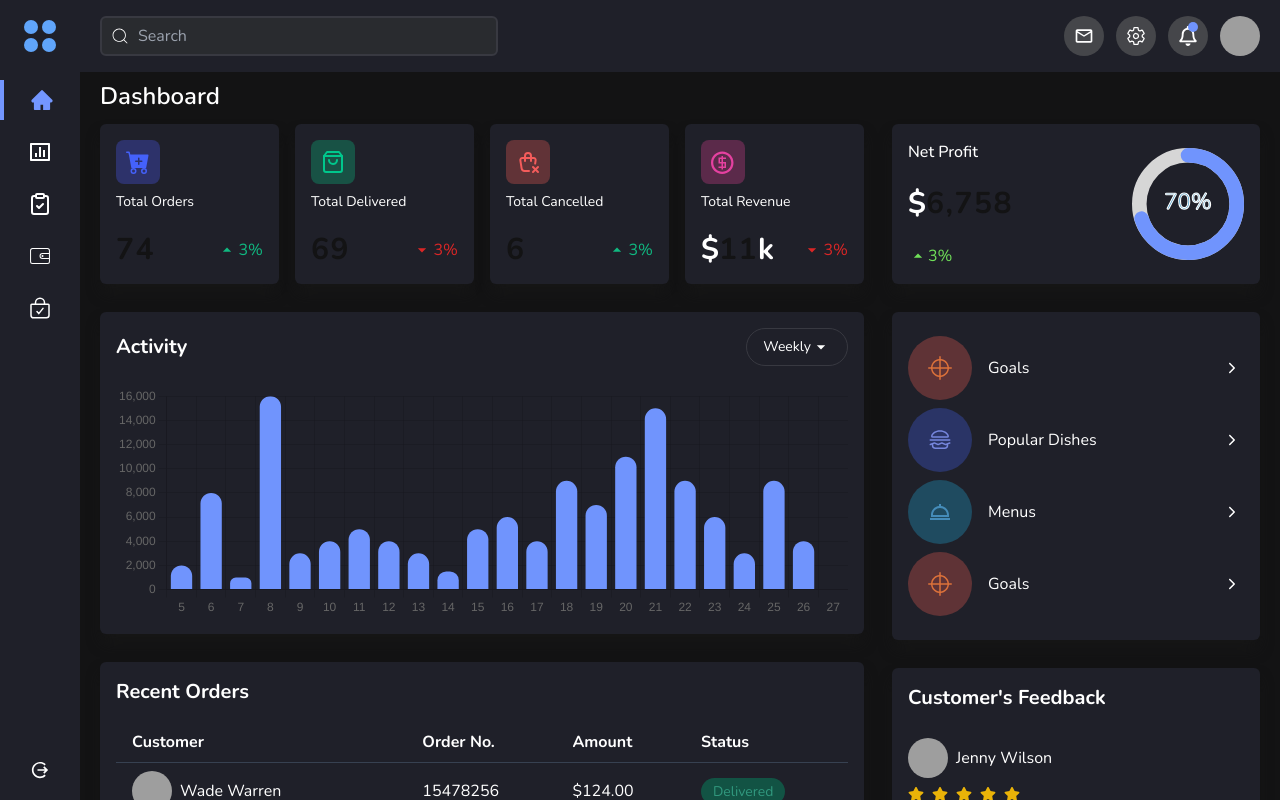
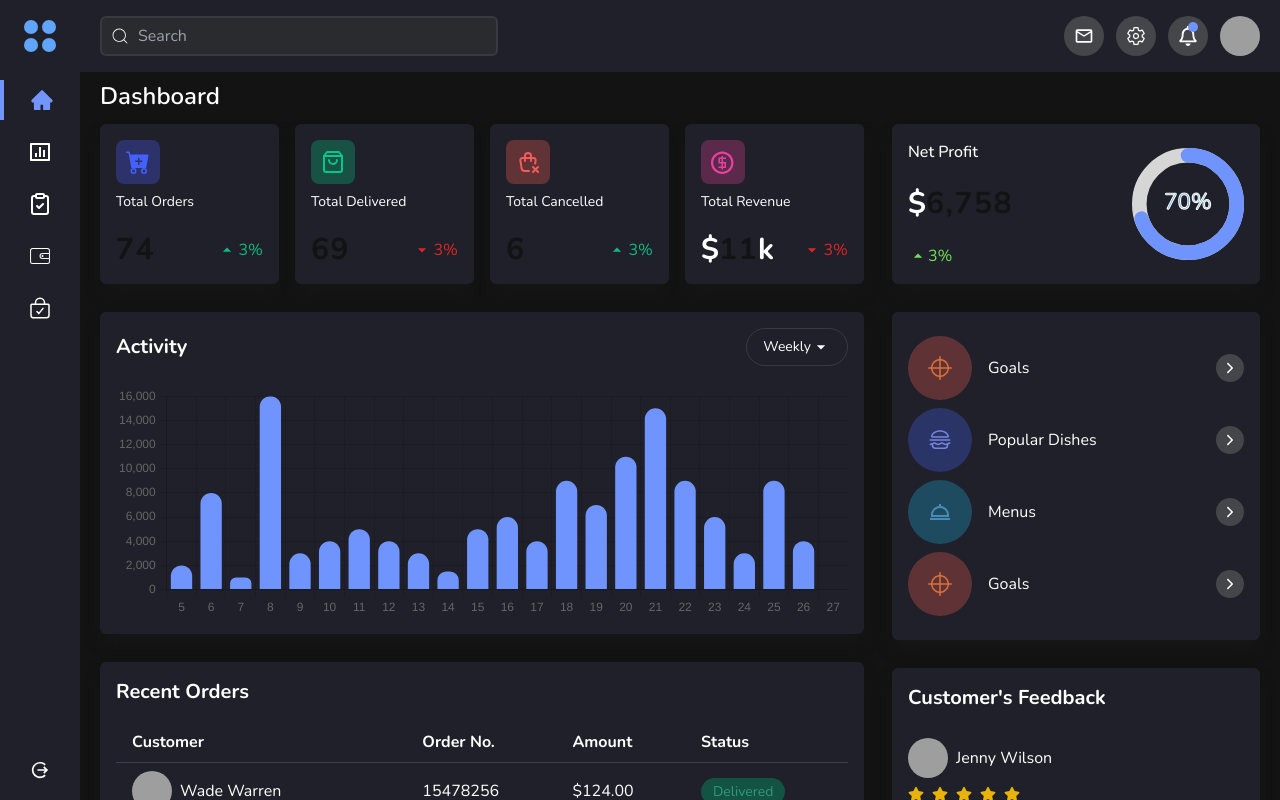
Before and after one commit to kaushiksheel/fitpeo-assignment, a React (Vite) app: page / in a window 1280 px wide. Built offline with nearby package versions, Linux system fonts and the light colour scheme; grey boxes are pictures that could not be loaded.

Commit message:
chore: Update IconCard and Layout components

```diff
--- a/src/components/IconCard.tsx
+++ b/src/components/IconCard.tsx
@@ -18,7 +18,7 @@ export const IconCard = ({ icon, title, bgColor }: IconCardProps) => {
         </div>
         <p>{title}</p>
       </div>
-      <button className="group-transform grid h-6 w-6 place-content-center rounded-full bg-lighgGray transition-transform duration-300 ease-in-out group-hover:translate-x-1">
+      <button className="group-transform grid h-7 w-7 place-content-center rounded-full bg-lightGray transition-transform duration-300 ease-in-out group-hover:translate-x-1">
         <IoIosArrowForward className="size-4 text-white" />
       </button>
     </div>
```
